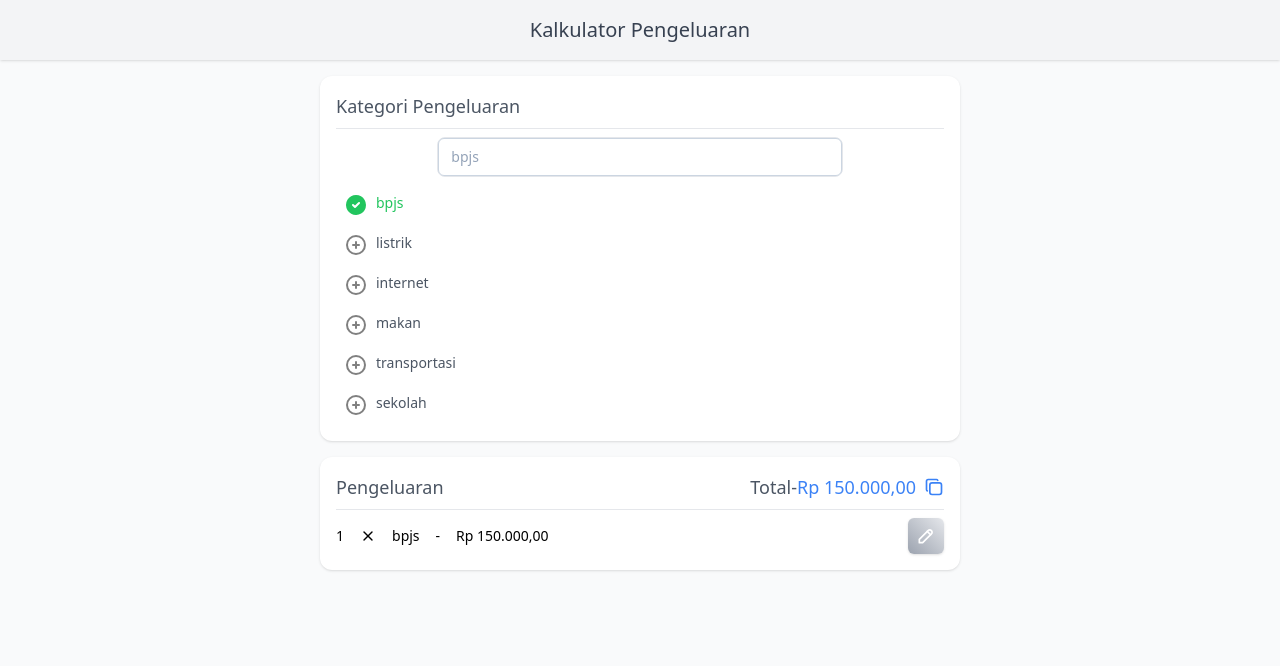
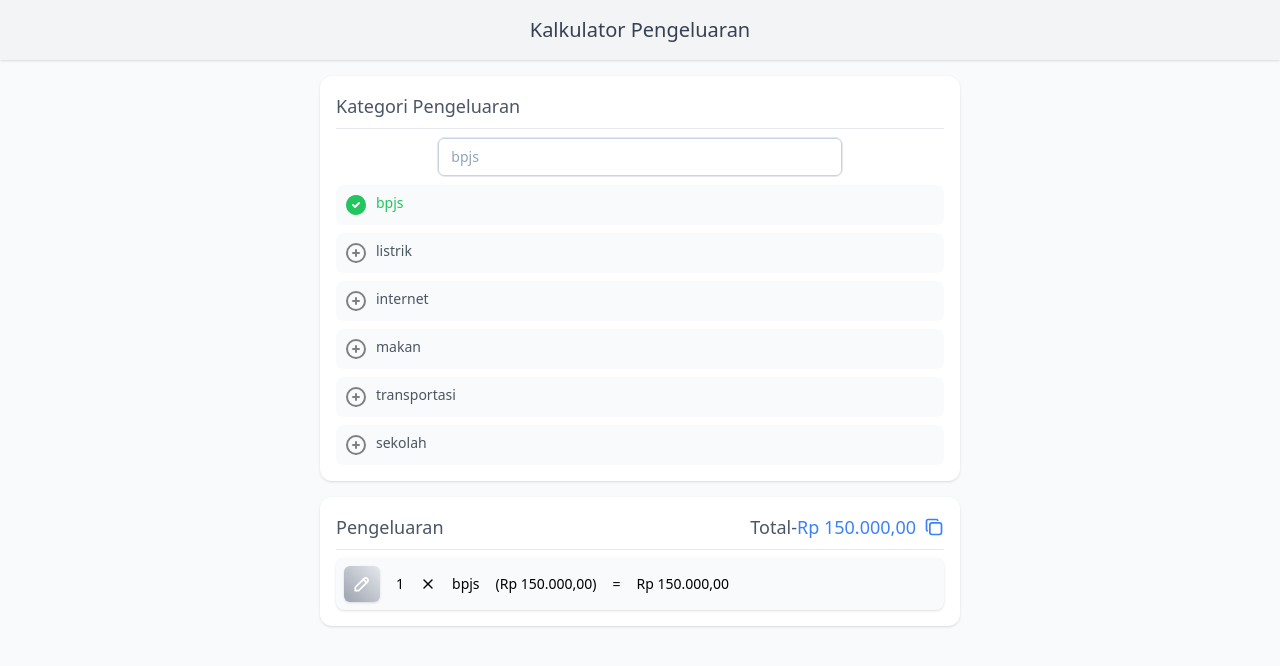
Before and after one commit to fikrianggara/kalkulator-pengeluaran, a Next.js app: page / in a window 1280 px wide. Both pictures are taken after a click on the item "bpjs". Shown: the top 666 px of the page. Built offline with nearby package versions, Linux system fonts and the light colour scheme.

Commit message:
add update data feature

```diff
--- a/components/Card.jsx
+++ b/components/Card.jsx
@@ -1,4 +1,4 @@
-import React from "react";
+import React, { useState } from "react";
 
 export const Home = ({ children, title }) => {
   return (
@@ -10,3 +10,69 @@ export const Home = ({ children, title }) => {
     </div>
   );
 };
+
+export const Modal = ({ item, callback, updateDataCallback }) => {
+  const [amount, setAmount] = useState(item.amount);
+  const [biaya, setBiaya] = useState(item.biaya);
+
+  const onUpdateClickHandler = () => {
+    const itemUpdate = {
+      ...item,
+      amount: parseInt(amount),
+      biaya: parseInt(biaya),
+    };
+    updateDataCallback(itemUpdate);
+    callback();
+  };
+
+  return (
+    <div className="absolute text-xl text-black inset-0 m-auto items-center w-fit h-fit bg-white z-20 rounded-xl p-4 space-y-4 pb-8 shadow-lg">
+      <h1 className="text-xl text-center font-medium text-gray-600">
+        Perbarui Data
+      </h1>
+      <hr />
+      <div className="flex flex-col m-auto items-center justify-center space-y-6 h-full text-lg md:text-regular">
+        <ul className="flex flex-col items-center space-y-4">
+          <li key="nama" className="flex space-x-4 w-full justify-between">
+            <span className="font-medium text-gray-600 flex-1">nama</span>
+            <span className="flex-1">{item.nama}</span>
+          </li>
+          <li key="amount" className="flex space-x-4 w-full justify-between">
+            <span className="font-medium text-gray-600 flex-1">jumlah</span>
+            <input
+              type="text"
+              value={amount}
+              onChange={(e) => setAmount(e.target.value)}
+              className="block w-full px-3 py-2 bg-white border border-slate-300 rounded-md text-sm placeholder-slate-400
+      focus:outline-none focus:border-blue-500 focus:ring-1 focus:ring-blue-500 flex-1"
+            />
+          </li>
+          <li key="biaya" className="flex space-x-4 w-full justify-between">
+            <span className="font-medium text-gray-600 flex-1">biaya</span>
+            <input
+              type="text"
+              value={biaya}
+              onChange={(e) => setBiaya(e.target.value)}
+              className="block w-full px-3 py-2 bg-white border border-slate-300 rounded-md text-sm placeholder-slate-400
+      focus:outline-none focus:border-blue-500 focus:ring-1 focus:ring-blue-500 flex-1"
+            />
+          </li>
+        </ul>
+        <div className=" flex space-x-4 items-center w-full">
+          <div
+            className="flex-1 p-2 text-center relative text-white shadow rounded-md bg-gradient-to-tr from-red-400 to-red-200 hover:cursor-pointer hover:shadow-lg duration-300 ease-in-out"
+            onClick={callback}
+          >
+            batal
+          </div>
+          <div
+            className="flex-1 text-center p-2 relative text-white shadow rounded-md bg-gradient-to-tr from-green-400 to-green-200 hover:cursor-pointer hover:shadow-lg duration-300 ease-in-out"
+            onClick={onUpdateClickHandler}
+          >
+            perbarui
+          </div>
+        </div>
+      </div>
+    </div>
+  );
+};
--- a/components/Modal.jsx
+++ b/components/Modal.jsx
@@ -1,17 +1,13 @@
 import React from "react";
 
-export const Modal = ({ item, callback }) => {
-  console.log(item);
+export const Modal = ({ callback, children }) => {
   return (
-    <div
-      className="fixed inset-0 bg-black bg-opacity-10 transition-opacity z-10"
-      onClick={(e) => {
-        callback();
-      }}
-    >
-      <div className="text-xl tex-black inset-0 m-auto sm:w-11/12 w-8/10 h-fit bg-white z-20">
-        {item.nama}
-      </div>
-    </div>
+    <>
+      <div
+        className="fixed inset-0 bg-black bg-opacity-10 transition-opacity z-10"
+        onClick={callback}
+      />
+      {children}
+    </>
   );
 };
--- a/data.js
+++ b/data.js
@@ -3,15 +3,23 @@ export const data = [
   { _id: 2, nama: "listrik", biaya: 450000, is_checked: false, amount: 1 },
   { _id: 3, nama: "internet", biaya: 400000, is_checked: false, amount: 1 },
   { _id: 4, nama: "makan", biaya: 20000, is_checked: false, amount: 1 },
-  { _id: 5, nama: "transportasi", biaya: 100000, is_checked: false, amount: 1 },
+  {
+    _id: 5,
+    nama: "transportasi",
+    biaya: 10000000000,
+    is_checked: false,
+    amount: 1,
+  },
   { _id: 6, nama: "sekolah", biaya: 1000000, is_checked: false, amount: 1 },
 ];
 
 export const updateDataById = (updatedData, data) => {
+  console.log(data);
   const res = data.map((item) => {
     if (item._id === updatedData._id) {
       item = { ...updatedData };
     }
+    return item;
   });
   return res;
 };
--- a/pages/index.jsx
+++ b/pages/index.jsx
@@ -1,4 +1,4 @@
-import { data as dummyData } from "@/data";
+import { data as dummyData, updateDataById } from "@/data";
 import { useEffect, useState } from "react";
 import {
   IconCircleCheckFilled,
@@ -7,7 +7,7 @@ import {
   IconPencil,
   IconX,
 } from "@tabler/icons-react";
-import { Home as HomeCard } from "@/components/Card";
+import { Home as HomeCard, Modal as ModalCard } from "@/components/Card";
 import { Modal as FormModal } from "@/components/Modal";
 const TITLE = "Kalkulator Pengeluaran";
 
@@ -17,12 +17,13 @@ const formatter = new Intl.NumberFormat("id-ID", {
 });
 
 export const ListItem = ({ data, callback }) => {
+  console.log(data);
   return (
-    <ul className="text-sm">
+    <ul className="text-sm space-y-2">
       {data.map((item) => (
         <li
           key={item._id}
-          className={`flex space-x-2 hover:bg-gray-50 hover:text-blue-500 hover:cursor-pointer p-2 text-gray-600 rounded-lg duration-200 ease-in-out ${
+          className={`flex space-x-2 bg-gray-50 hover:text-blue-500 hover:cursor-pointer p-2 text-gray-600 rounded-lg duration-200 ease-in-out ${
             item.is_checked ? "text-green-500" : ""
           }`}
           onClick={(e) => callback(item._id)}
@@ -40,41 +41,53 @@ export const ListItem = ({ data, callback }) => {
   );
 };
 
-export const ListSelectedItem = ({ data }) => {
+export const ListSelectedItem = ({ data, updateDataCallback }) => {
   const [isOpen, setIsOpen] = useState(false);
+  const [modalItem, setModalItem] = useState(null);
   const onModalClickHandler = () => {
     setIsOpen((prev) => !prev);
   };
   return (
+    <>
+      {isOpen && (
+        <FormModal callback={onModalClickHandler}>
+          <ModalCard
+            item={modalItem}
+            callback={onModalClickHandler}
+            updateDataCallback={updateDataCallback}
+          />
+        </FormModal>
+      )}
       <ul className="text-sm space-y-2">
         {data.map((item) => (
-        <li key={item._id} className={`flex space-x-2 `}>
-          <div className="flex w-full justify-between items-center">
-            <div className="flex space-x-4 items-center">
-              <span>{item.amount}</span>
-              <IconX size={16} />
-              <span>{item.nama}</span>
-              <span>-</span>
-              <span> {formatter.format(item.biaya)}</span>
-              {/* {item.amount} X {item.nama} - {formatter.format(item.biaya)} */}
-            </div>
+          <li
+            key={item._id}
+            className={`flex space-x-2 bg-gray-50 p-2 rounded-lg shadow`}
+          >
+            <div className="flex w-full items-center space-x-4">
               <div
                 className="p-2 relative text-white shadow rounded-md bg-gradient-to-tr from-gray-400 to-gray-200 hover:cursor-pointer hover:shadow-lg duration-300 ease-in-out"
                 onClick={(e) => {
                   setIsOpen((prev) => !prev);
+                  setModalItem(item);
                 }}
               >
                 <IconPencil size={20} />
               </div>
-            {isOpen ? (
-              <FormModal callback={onModalClickHandler} item={item} />
-            ) : (
-              ""
-            )}
+              <div className="flex md:space-x-4 items-center ">
+                <span>{item.amount}</span>
+                <IconX size={16} />
+                <span>{item.nama}</span>
+                <span> ({formatter.format(item.biaya)})</span>
+                <span>=</span>
+                <span>{formatter.format(item.biaya * item.amount)}</span>
+                {/* {item.amount} X {item.nama} - {formatter.format(item.biaya)} */}
+              </div>
             </div>
           </li>
         ))}
       </ul>
+    </>
   );
 };
 
@@ -113,13 +126,15 @@ export default function Home() {
   }, []);
 
   const getTotal = (total, item) => {
-    return total + item.biaya;
+    return total + item.biaya * item.amount;
   };
 
   const pengeluaranClickHandler = (id) => {
     const tempData = data.map((item) => {
       if (item._id == id) {
+        console.log(item);
         item.is_checked = !item.is_checked;
+        console.log(item);
       }
       return item;
     });
@@ -127,6 +142,15 @@ export default function Home() {
     const tempSelectedData = tempData.filter((item) => item.is_checked);
     setSelectedData(tempSelectedData);
     setTotal(tempSelectedData.reduce(getTotal, 0));
+  };
+
+  const updateDataHandler = (item) => {
+    const tempData = updateDataById(item, data);
+    const tempSelectedData = tempData.filter((item) => item.is_checked);
+    setSelectedData(tempSelectedData);
+    setData(tempData);
+    setTotal(tempSelectedData.reduce(getTotal, 0));
+    setFilteredData(tempData);
   };
 
   if (!data) {
@@ -204,7 +228,10 @@ export default function Home() {
         }
       >
         {selectedData.length > 0 ? (
-          <ListSelectedItem data={selectedData} />
+          <ListSelectedItem
+            data={selectedData}
+            updateDataCallback={updateDataHandler}
+          />
         ) : (
           <div className="m-auto text-center text-gray-400">
             Belum ada Pengeluaran
```
Lines whose indentation alone changed are shown as unchanged.
